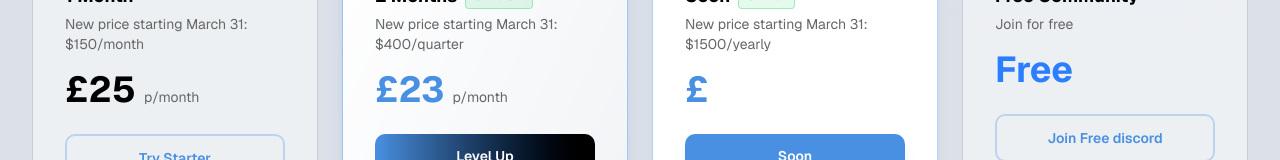
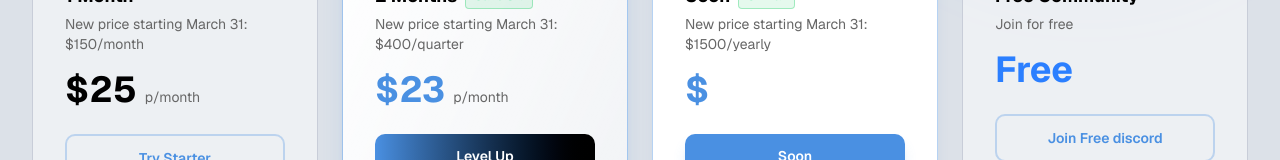
Before and after one commit to hloser77/University-of-Trading-MA, a Next.js app: page / in a window 1280 px wide. Shown: the part 3579-3739 px from the top of the page. Built offline with nearby package versions, Linux system fonts and the light colour scheme.

Commit message:
Update plans.tsx

```diff
--- a/components/plans.tsx
+++ b/components/plans.tsx
@@ -196,7 +196,7 @@ export default function PlansSection() {
                           <span
                             className={`text-4xl font-bold ${plan.elite || plan.popular ? "text-accent" : "text-foreground"}`}
                           >
-                            £{plan.price}
+                            ${plan.price}
                           </span>
                           <span className="text-muted-foreground text-sm">{plan.period}</span>
                         </>
```
